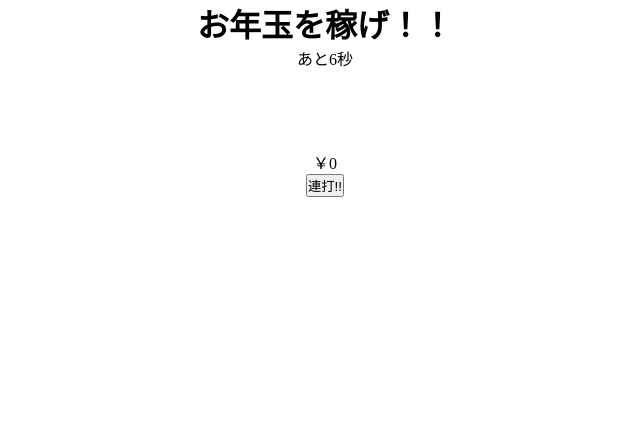
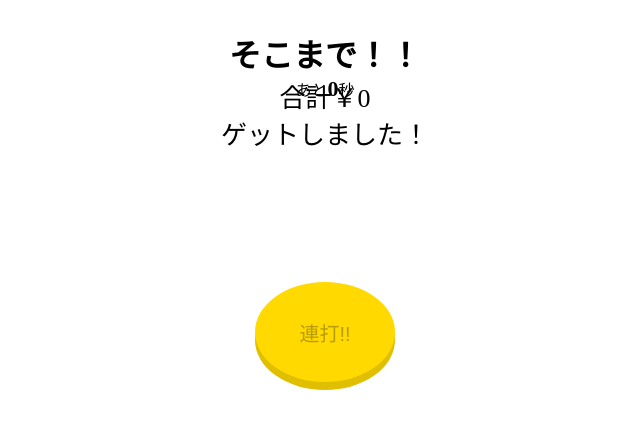
Before and after one commit to Ryota-Ito0730/Ryota-Ito0730.github.io, a plain HTML site: page otoshidama_2022/index.html in a window 1280 px wide. Shown: the whole page, without its empty margins (315-955 px from the left). Drawn offline with Linux system fonts and the light colour scheme.

Commit message:
second commit

```diff
--- a/otoshidama_2022/css/style.scss
+++ b/otoshidama_2022/css/style.scss
@@ -3,8 +3,11 @@
   margin: 0;
   padding: 0;
 }
-#otoshidama_2022 {
+
+#otoshidama_2022 .main_title_wrapper {
+  padding: 30px 0;
 }
+
 #otoshidama_2022 .main_title_wrapper h1 {
   text-align: center;
 }
@@ -12,7 +15,66 @@
   text-align: center;
 }
 #otoshidama_2022 .wrapper {
+  position: relative;
   max-width: 1000px;
-  margin: 80px auto;
+  margin: 200px auto 0;
   text-align: center;
 }
+
+// ボタンスタイル
+#otoshidama_2022 .btn {
+  position: absolute;
+  top: 50%;
+  left: 50%;
+  transform: translate(-50%, -50%);
+
+  width: 140px;
+  height: 100px;
+  border-radius: 50%;
+  background: rgb(255, 217, 0);
+  box-shadow: 0px 8px 0px 0px #e0bf00;
+  border: none;
+  transition: transform ease-out 0.1s, box-shadow ease-out 0.1s;
+  font-size: 20px;
+}
+
+#otoshidama_2022 button.btn:active {
+  transform: translate(-50%, calc(-50% + 8px));
+  box-shadow: 0px 0px 0px 0px #e0bf00;
+  color: #f3f3f3;
+}
+
+// 残り時間
+#otoshidama_2022 span.js_second {
+  font-size: 22px;
+  font-weight: 700;
+  color: #000;
+}
+
+// 金額スタイル
+#otoshidama_2022 p#current_money {
+  position: absolute;
+  top: 50%;
+  left: 50%;
+  transform: translate(-50%, -380%);
+  font-size: 26px;
+  z-index: -1;
+  transition: transform 0.1s;
+}
+
+#otoshidama_2022 p#current_money.js_popup_active {
+  animation: popup_animation ease-out 0.1s forwards;
+}
+@keyframes popup_animation {
+  0% {
+    transform: translate(-50%, -50%);
+  }
+  100% {
+    transform: translate(-50%, -380%);
+  }
+}
+
+#otoshidama_2022 p#current_money.js_popup_end {
+  transition:transform 0.8s ease-out;
+  transform: translate(-50%, -200%);
+}
--- a/otoshidama_2022/index.html
+++ b/otoshidama_2022/index.html
@@ -15,7 +15,7 @@
     <p id="time_count"></p>
   </div>
   <div class="wrapper">
-    <p id="current_money"></p>
+    <p id="current_money">￥100</p>
     <button id="push_btn" class="btn">連打!!</button>
   </div>
   <script src="js/main.js"></script>
--- a/otoshidama_2022/js/main.js
+++ b/otoshidama_2022/js/main.js
@@ -12,23 +12,25 @@ window.addEventListener('load', function () {
   // ボタン連打初期値
   let i = 0;
   // ここの時間(秒換算)をページ内に残り～秒として表示させる大元の数値とする/setTimeout内と共用
-  const millisecond = 10000;
+  const millisecond = 3000;
   // ボタン連打ができる残時間
   let time = millisecond / 1000;
   let j = 0;
   // 時間表示部分
   const time_count = document.getElementById('time_count');
+  console.log(time_count);
   //初期値
   let elapsedTime = time;
-  time_count.innerText = 'あと' + elapsedTime + '秒';
+  time_count.innerHTML = 'あと' + '<span class="js_second">' + elapsedTime + '</span>' + '秒';
+
   function timeCounter() {
     let timeoutID = setTimeout(timeCounter, 1000);
-    if (j === 10) {
+    if (j === 3) {
       clearTimeout(timeoutID);
       btn_stopp_after_reading();
     }
     elapsedTime = time - j++;
-    time_count.innerText = 'あと' + elapsedTime + '秒';
+    time_count.innerHTML = 'あと' + '<span class="js_second">' + elapsedTime + '</span>' + '秒';
 
   }
   // ボタン要素非活性化(暫定設定→読み込み直後から60秒後)
@@ -38,8 +40,13 @@ window.addEventListener('load', function () {
   function btn_stopp_after_reading() {
     document.getElementById('h1_text').innerText = 'そこまで！！'
     btn_stopper(btn);
+    setTimeout(totalMoney, 1000);
+
   }
-
+  function totalMoney() {
+    money.classList.add('js_popup_end');
+    money.innerHTML = '合計' + '￥' + yen_total + '<br>' + 'ゲットしました！';
+  }
   function timeCounterDisplay() {
     setTimeout(timeCounter, 1000);
   }
@@ -47,9 +54,12 @@ window.addEventListener('load', function () {
   timeCounterDisplay();
 
   money.innerText = '￥' + yen_total;
-  btn.addEventListener('click', function () {
+  btn.addEventListener('mousedown', function () {
     yen_total = yen * i++;
     money.innerText = '￥' + yen_total;
+    money.classList.add('js_popup_active');
+    money.addEventListener('animationend', function () {
+      money.classList.remove('js_popup_active');
+    });
   });
-
 });
```
Also changed, not shown: otoshidama_2022/common/css/style.css, 1 other file.
